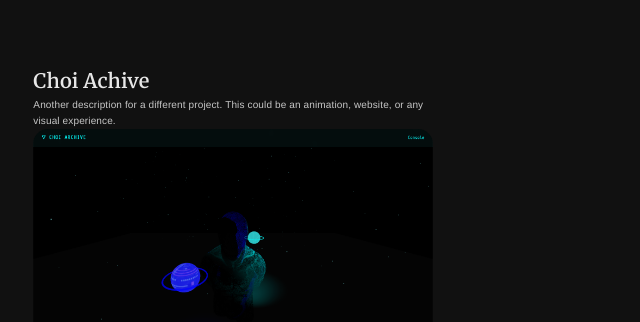
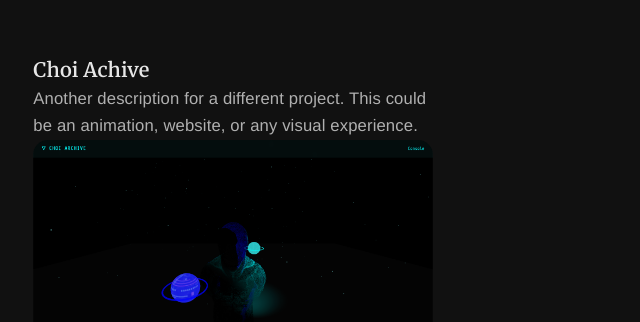
Before and after one commit to Javvvvvvvvvvvva/choiport, a plain HTML site: page public/choi.html in a window 1280 px wide. Shown: the part 1750-2072 px from the top of the page, without its empty margins (0-640 px from the left). Drawn offline with Linux system fonts and the light colour scheme.

Commit message:
fixxing error

```diff
--- a/public/choi.html
+++ b/public/choi.html
@@ -103,7 +103,7 @@
                 <!-- Text Block -->
             <div class="work-info" style="text-align: left; margin-bottom: 2rem;">
                 <h2 style="font-size: 2rem;"></h2>
-                    <p style="font-size: 1.5rem; opacity: 0.8;">
+                    <p style="font-size: 2.5rem; opacity: 0.7;">
                         Another description for a different project. This could be an animation, website, or any visual experience.
                     </p>
                 <a href="https://github.com/Javvvvvvvvvvvva/Choi_Achive" target="_blank" style="font-size: 1.5rem; color: 0x00ffff;">
```
